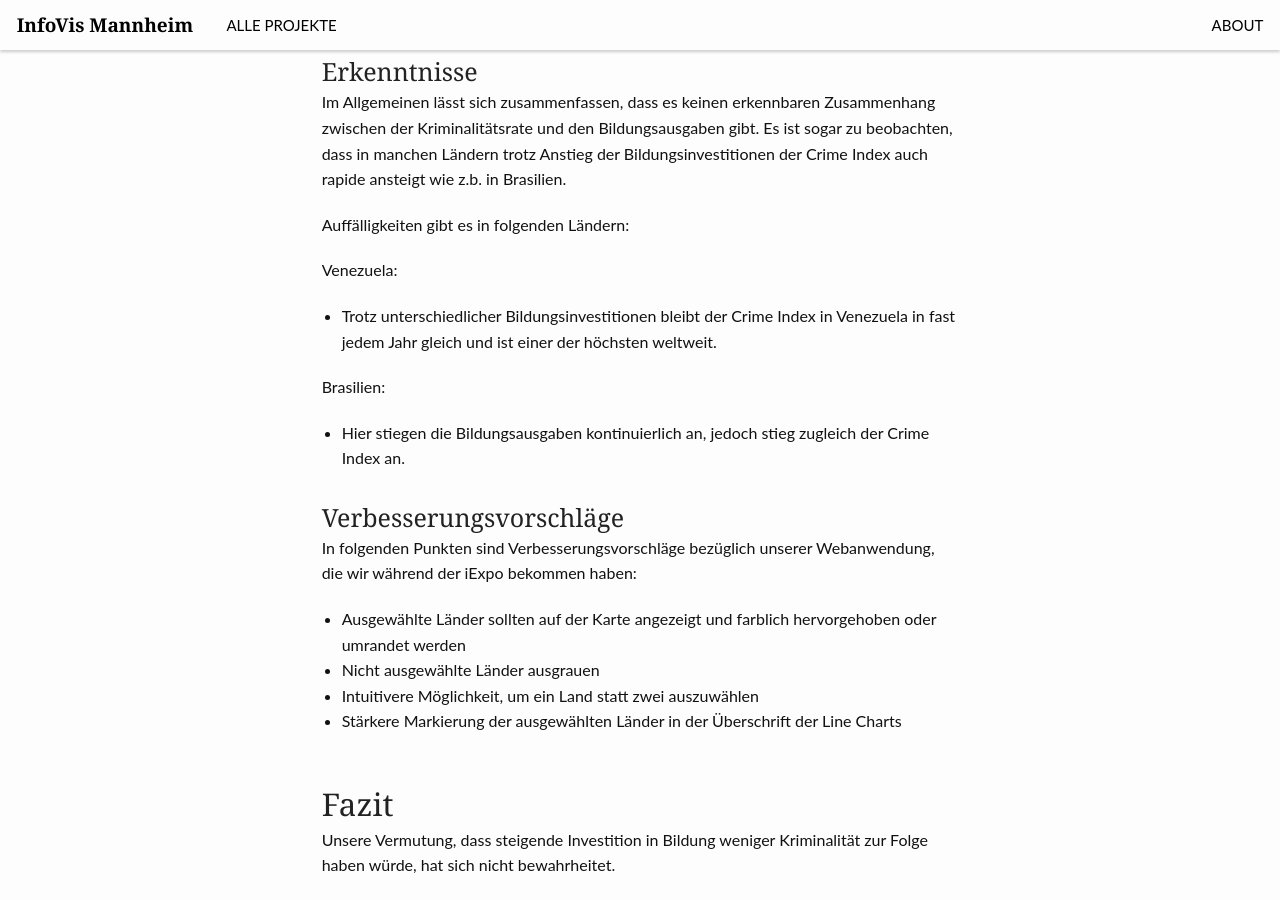
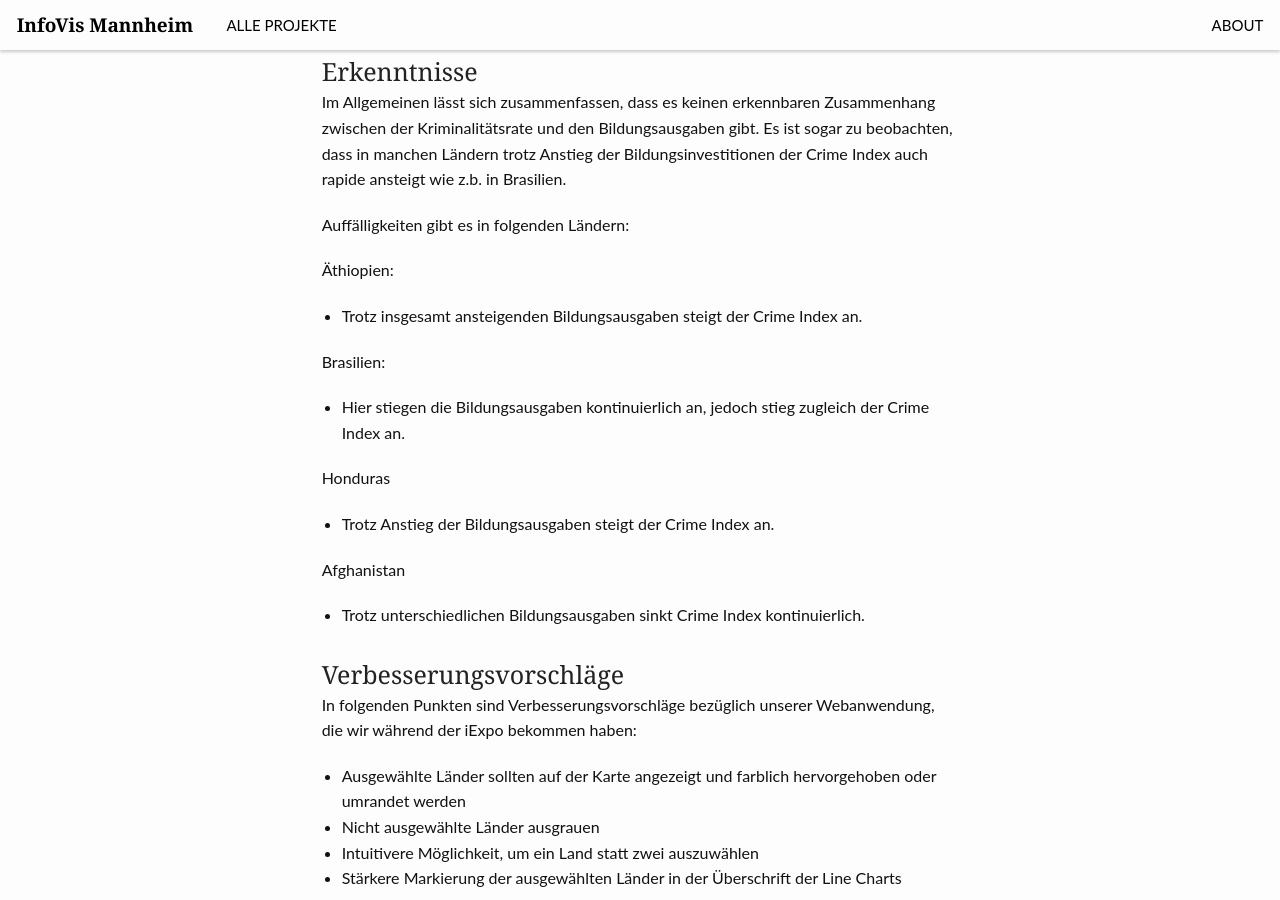
Before and after one commit to yavuzaga/gdv-ws2018-website, a Jekyll site: the page built from _posts/projects/2019-01-24-Bildung-Kriminalitaet.md, in a window 1280 px wide and 900 px high, scrolled down 6834 px. Built offline with Jekyll 4.4.1, drawn with Linux system fonts in a browser that asks for light colours.

Commit message:
ahmed06
Erkenntnisse update

```diff
--- a/_posts/projects/2019-01-24-Bildung-Kriminalitaet.md
+++ b/_posts/projects/2019-01-24-Bildung-Kriminalitaet.md
@@ -185,13 +185,18 @@ Im Allgemeinen lässt sich zusammenfassen, dass es keinen erkennbaren Zusammenha
 
 Auffälligkeiten gibt es in folgenden Ländern:
 
-Venezuela:
-- Trotz unterschiedlicher Bildungsinvestitionen bleibt der Crime Index in Venezuela in
-fast jedem Jahr gleich und ist einer der höchsten weltweit.
+Äthiopien:
+- Trotz insgesamt ansteigenden Bildungsausgaben steigt der Crime Index an.
 
 Brasilien:
 - Hier stiegen die Bildungsausgaben kontinuierlich an, jedoch stieg zugleich der
 Crime Index an.
+
+Honduras
+- Trotz Anstieg der Bildungsausgaben steigt der Crime Index an.
+
+Afghanistan
+- Trotz unterschiedlichen Bildungsausgaben sinkt Crime Index kontinuierlich.
 
 ### Verbesserungsvorschläge
 
```
